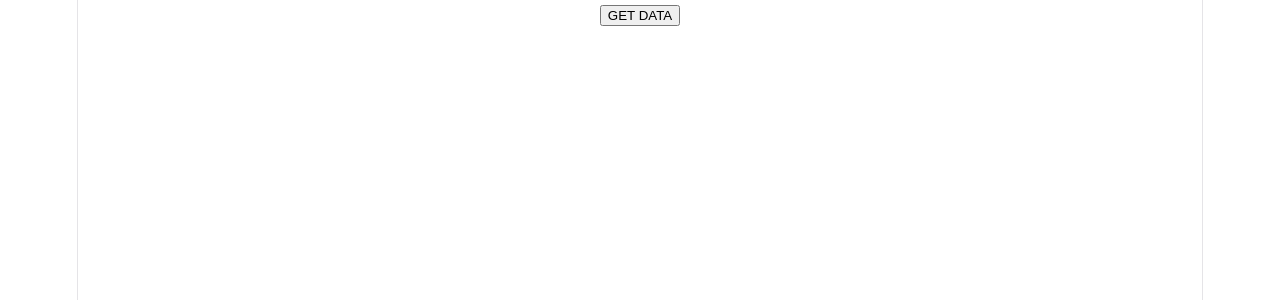
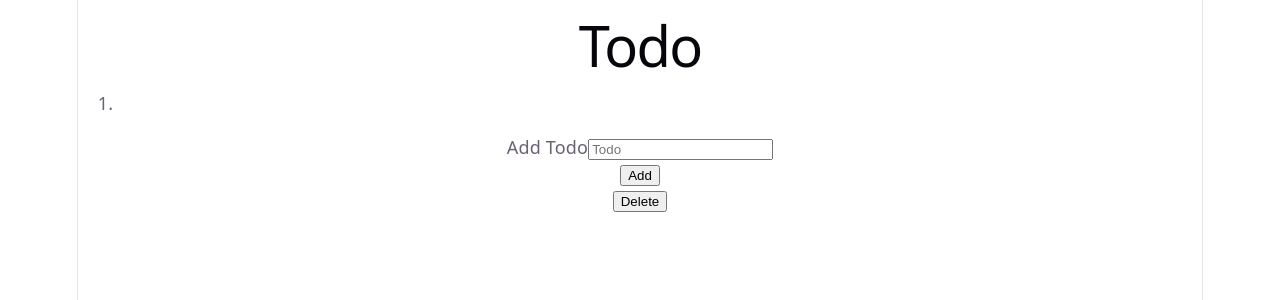
Before and after one commit to nynishuyadav85/InterviewPrep, a React (Vite) app in the folder interview/: page / in a window 1280 px wide. Shown: the top 300 px of the page. Built offline with nearby package versions, Linux system fonts and the light colour scheme.

Commit message:
feat: replace UserData component with Todo component and add Counters component

```diff
--- a/interview/src/App.jsx
+++ b/interview/src/App.jsx
@@ -1,11 +1,11 @@
 import './App.css'
-import UserData from './components/UserData'
+import Todo from './components/Todo/Todo'
 
 function App() {
 
   return (
     <>
-      <UserData />
+      <Todo />
     </>
   )
 }
--- /dev/null
+++ b/interview/src/components/Todo/Todo.jsx
@@ -0,0 +1,44 @@
+// 𝗧𝗼𝗱𝗼 𝗟𝗶𝘀𝘁 𝘄𝗶𝘁𝗵 𝗟𝗼𝗰𝗮𝗹 𝗦𝘁𝗼𝗿𝗮𝗴𝗲:
+// - This one tests your understanding of useEffect and data persistence.
+// - They want to see if you know when to sync with localStorage and how to
+//  handle component cleanup.
+// - Most people forget to handle the case when localStorage is disabled.
+
+import { useState } from "react"
+
+
+const Todo = () => {
+
+    const [text, setText] = useState("")
+    const [todo, setTodo] = useState("")
+
+
+    const addTodoHandler = () => {
+        setTodo(text)
+        setText("")
+    }
+
+    return (
+        <div>
+            <h1>Todo</h1>
+
+            <ol>
+                <li>{todo}</li>
+
+            </ol>
+
+            <div>
+                <label>Add Todo</label>
+                <input placeholder="Todo" type="text" value={text} onChange={(e) => setText(e.target.value)}></input>
+            </div>
+            <div>
+                <button onClick={addTodoHandler}>Add</button>
+            </div>
+            <div>
+                <button onClick={() => setTodo('')}>Delete</button>
+            </div>
+        </div>
+    )
+}
+
+export default Todo
```
Also changed, not shown: interview/src/components/Counter/Counters.jsx (added, +38 -0 lines).
